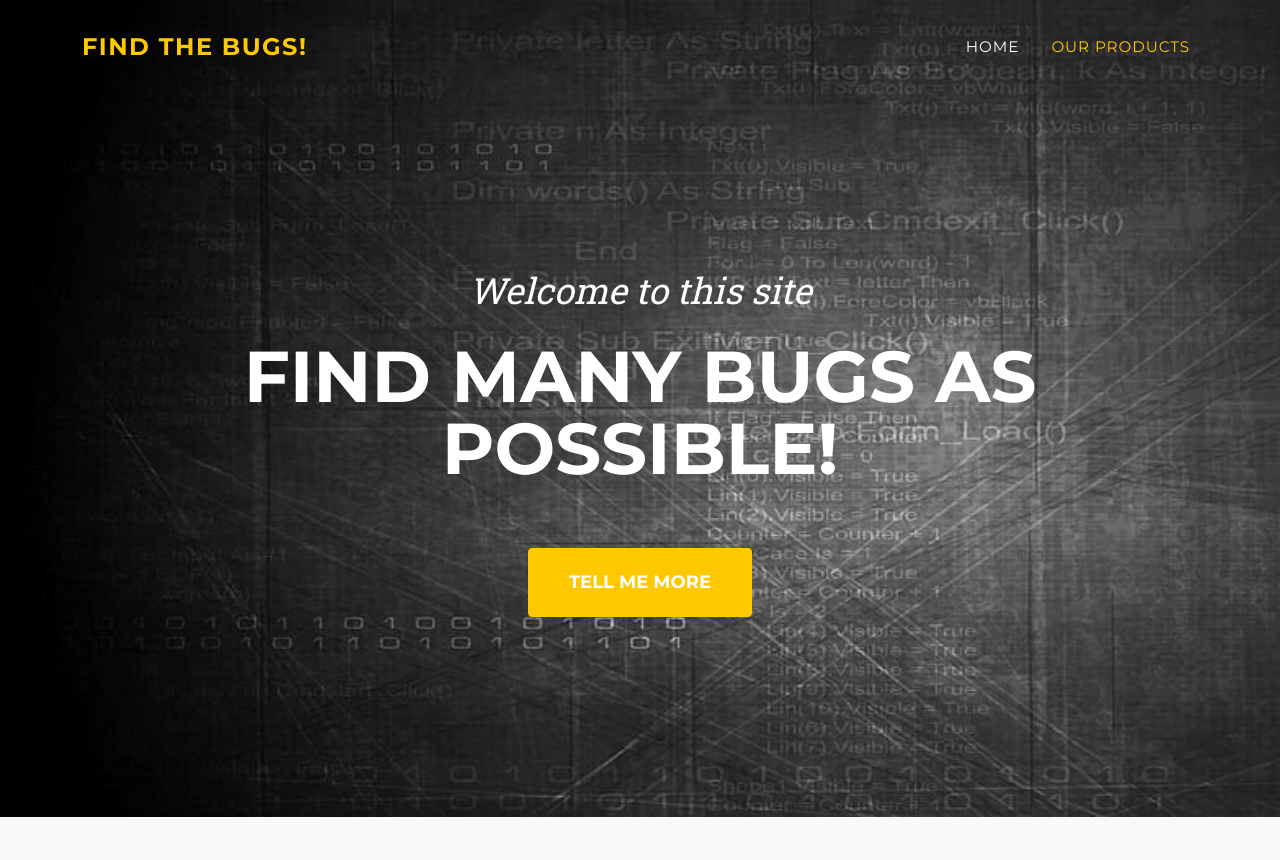
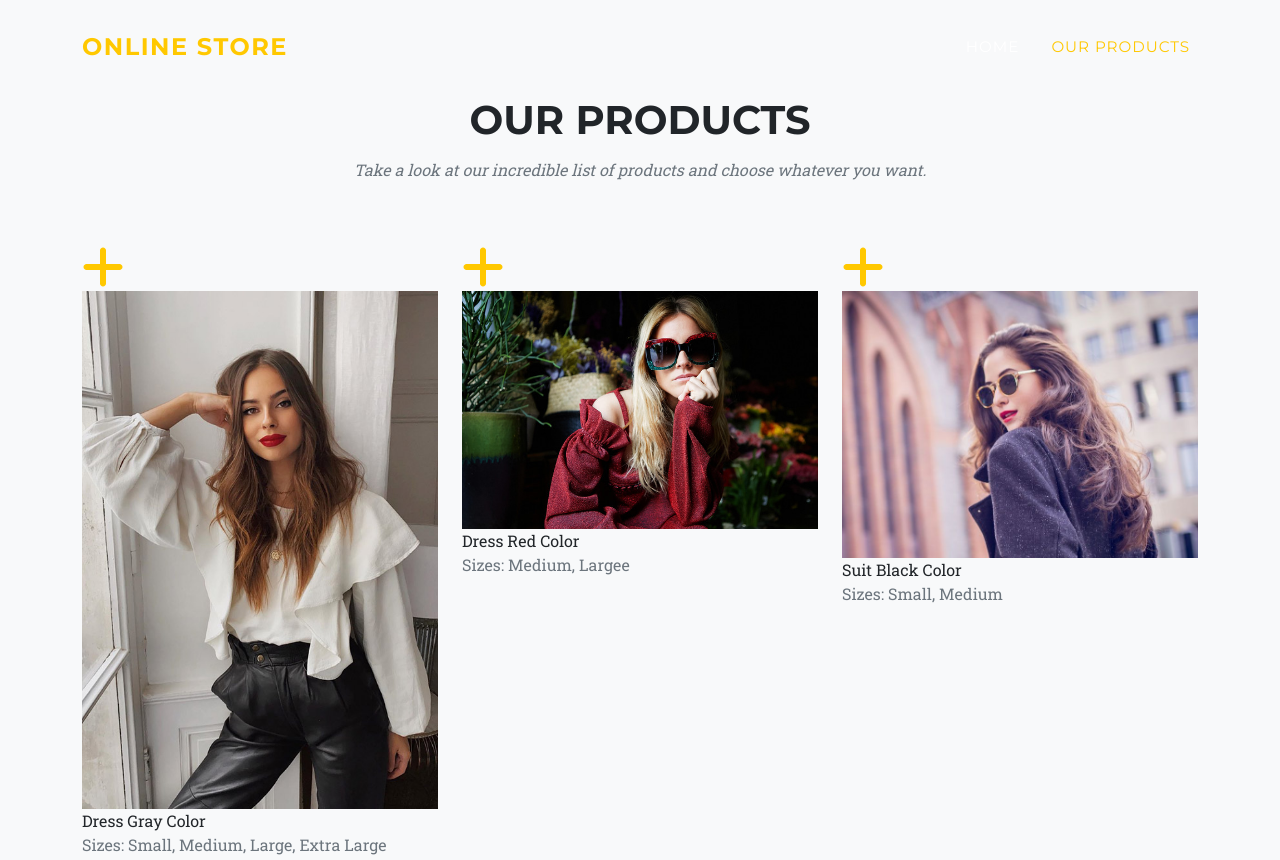
Before and after one commit to JoseLuis1248/FindAllTheBugs, a website: page public/index.html in a window 1280 px wide. Shown: the top 860 px of the page. Drawn offline with nearby package versions, Linux system fonts and the light colour scheme.

Commit message:
Minor change

```diff
--- a/public/index.html
+++ b/public/index.html
@@ -22,7 +22,7 @@
         <!-- Navigation-->
         <nav class="navbar navbar-expand-lg navbar-dark fixed-top" id="mainNav">
             <div class="container">
-                <a class="navbar-brand" href="#page-top">Find the bugs!</a>
+                <a class="navbar-brand" href="#page-top">Online store</a>
                 <button class="navbar-toggler" type="button" data-bs-toggle="collapse" data-bs-target="#navbarResponsive" aria-controls="navbarResponsive" aria-expanded="false" aria-label="Toggle navigation">
                     Menu
                     <i class="fas fa-bars ms-1"></i>
@@ -35,15 +35,6 @@
                 </div>
             </div>
         </nav>
-
-        <!-- Masthead-->
-        <header class="masthead">
-            <div class="container">
-                <div class="masthead-subheading">Welcome to this site</div>
-                <div class="masthead-heading text-uppercase">Find many bugs as possible!</div>
-                <a class="btn btn-primary btn-xl text-uppercase" href="#roles">Tell Me More</a>
-            </div>
-        </header>
 
         <!-- Products Grid-->
         <section class="page-section bg-light" id="products">
```
